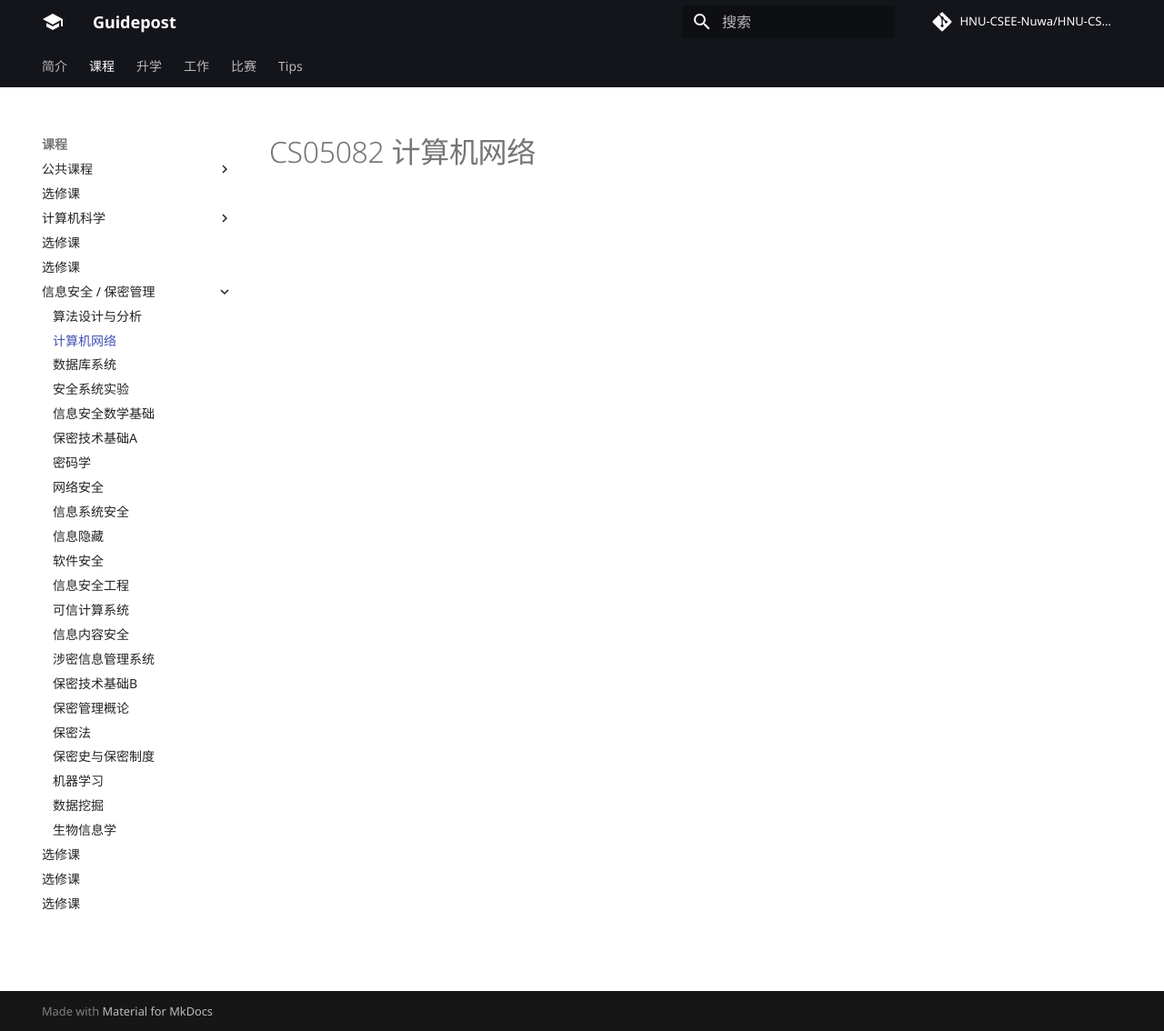
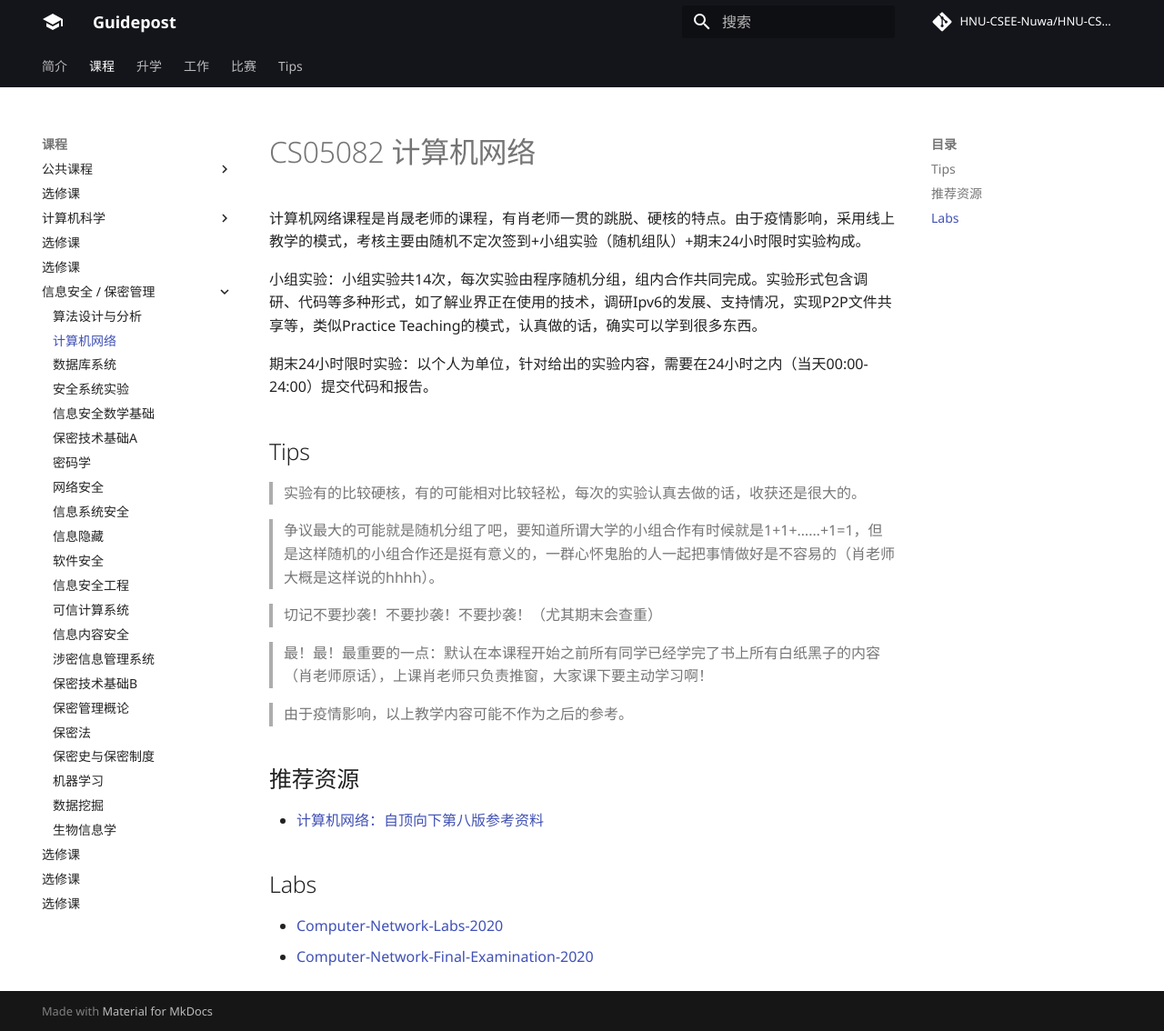
Before and after one commit to xxgn/Guidepost, an MkDocs documentation site: the page built from docs/lecture/is/computer-network.md, in a window 1280 px wide and 1134 px high. Shown: the whole window at 91% size. Built offline with MkDocs 1.6.1 and Material for MkDocs 9.7.7, drawn with Linux system fonts in a browser that asks for light colours; comment, search, counter and statistics services are not loaded.

Commit message:
add /lecture/is/computer-network.md

```diff
--- a/docs/lecture/is/computer-network.md
+++ b/docs/lecture/is/computer-network.md
@@ -1 +1,62 @@
 # CS05082 计算机网络
+
+<!-- PLEASE READ! -->
+<!-- 在最开始添加课程的简介，评价内容需要客观真实 -->
+<!-- 每年可能会有不同，同学可以根据实际情况修改。 -->
+<!-- 不要出现任何侮辱学校、学院、老师的内容。-->
+
+计算机网络课程是肖晟老师的课程，有肖老师一贯的跳脱、硬核的特点。由于疫情影响，采用线上教学的模式，考核主要由随机不定次签到+小组实验（随机组队）+期末24小时限时实验构成。
+
+小组实验：小组实验共14次，每次实验由程序随机分组，组内合作共同完成。实验形式包含调研、代码等多种形式，如了解业界正在使用的技术，调研Ipv6的发展、支持情况，实现P2P文件共享等，类似Practice Teaching的模式，认真做的话，确实可以学到很多东西。
+
+期末24小时限时实验：以个人为单位，针对给出的实验内容，需要在24小时之内（当天00:00-24:00）提交代码和报告。
+
+## Tips
+
+<!-- PLEASE READ! -->
+<!-- 此处可以添加大家在修课之后的总体感受、领悟、经验，可以偏向主观内容。 -->
+<!-- 请不要添加任何过于消极的言语，而是添加一些能够引导之后的同学享受课程的内容。 -->
+<!-- 如果因为客观原因需要添加消极内容，请保证内容真实可信，同时注意措辞。 -->
+<!-- 不要出现任何侮辱学校、学院、老师的内容。 -->
+
+> 实验有的比较硬核，有的可能相对比较轻松，每次的实验认真去做的话，收获还是很大的。
+
+<!-- 如果添加Tips，请在最后补一个分割注释 -->
+
+> 争议最大的可能就是随机分组了吧，要知道所谓大学的小组合作有时候就是1+1+……+1=1，但是这样随机的小组合作还是挺有意义的，一群心怀鬼胎的人一起把事情做好是不容易的（肖老师大概是这样说的hhhh）。
+
+<!-- 如果添加Tips，请在最后补一个分割注释 -->
+
+> 切记不要抄袭！不要抄袭！不要抄袭！（尤其期末会查重）
+
+<!-- 如果添加Tips，请在最后补一个分割注释 -->
+
+> 最！最！最重要的一点：默认在本课程开始之前所有同学已经学完了书上所有白纸黑子的内容（肖老师原话），上课肖老师只负责推窗，大家课下要主动学习啊！
+
+<!-- 如果添加Tips，请在最后补一个分割注释 -->
+
+> 由于疫情影响，以上教学内容可能不作为之后的参考。
+
+<!-- 如果添加Tips，请在最后补一个分割注释 -->
+
+## 推荐资源
+
+<!-- PLEASE READ! -->
+<!-- 推荐资源包括但是不限于书籍、网站、网课、博客等等。 -->
+<!-- 请尊重资源作者的版权，任何侵权内容将不会审核通过。 -->
+<!-- 在添加资源的描述中，可以在后方用冒号表明课程中可能会用到该资源的位置和使用方法。 -->
+<!-- 请使用超链接的方式添加资源。 -->
+
+* [计算机网络：自顶向下第八版参考资料](https://gaia.cs.umass.edu/kurose_ross/index.html)
+
+
+## Labs
+
+<!-- PLEASE READ! -->
+<!-- 在这里可以使用超链接的方式连接你的作业、实验代码的仓库或者网页。 -->
+<!-- 如果是多人合作的项目请保证你的队友同意你的分享行为。 -->
+<!-- 请保证你的文字资料或者代码没有侵犯其他人的著作权。 -->
+<!-- 如果你想匿名分享你的文字资料或者代码，请参考 [如何贡献] 中的方法 -->
+
+* [Computer-Network-Labs-2020](https://github.com/anonymity-one/MY-HNU-CSEE/tree/main/network/network-labs)
+* [Computer-Network-Final-Examination-2020](https://github.com/anonymity-one/MY-HNU-CSEE/tree/main/network/Final-Examination)
```
